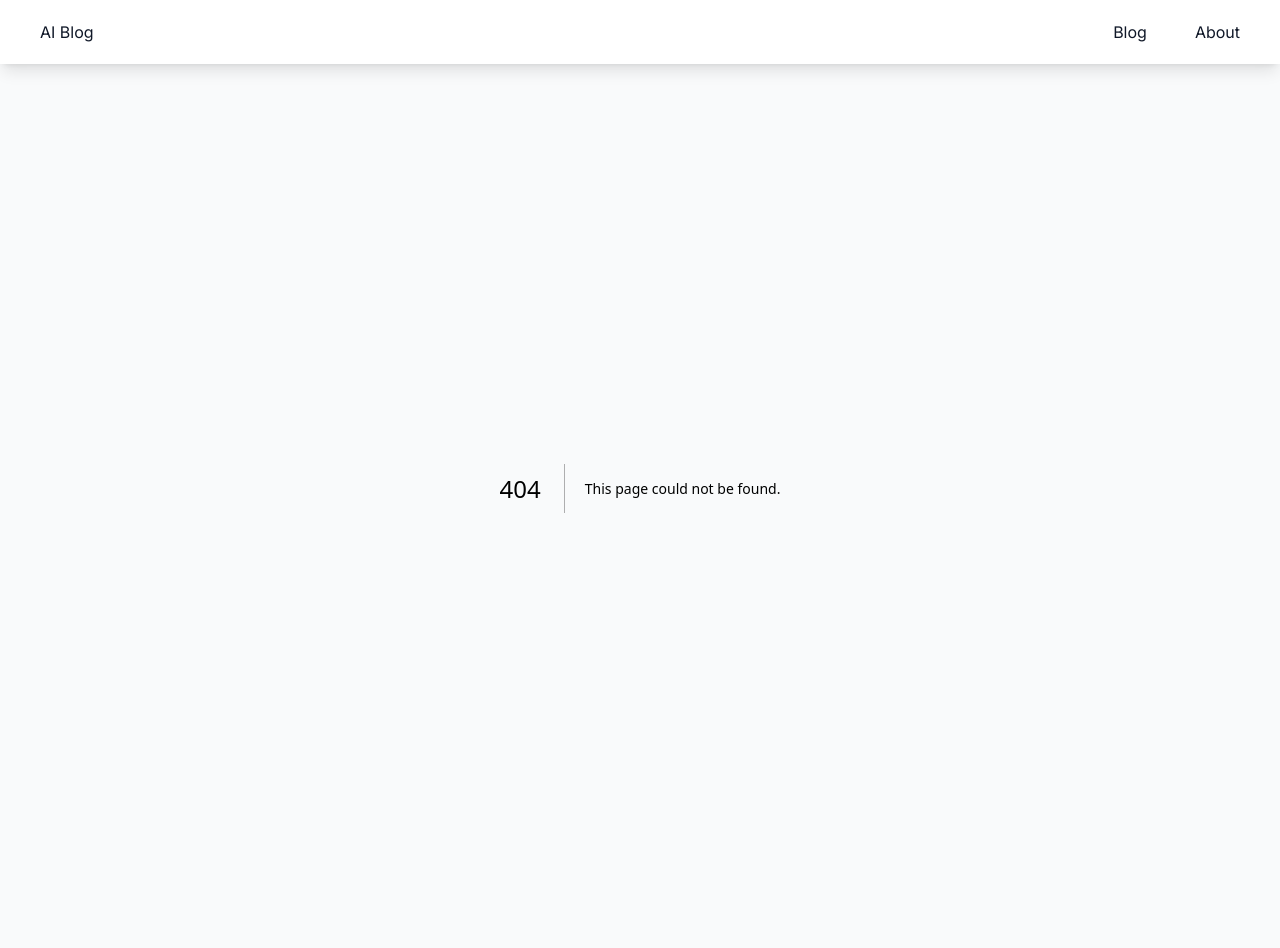
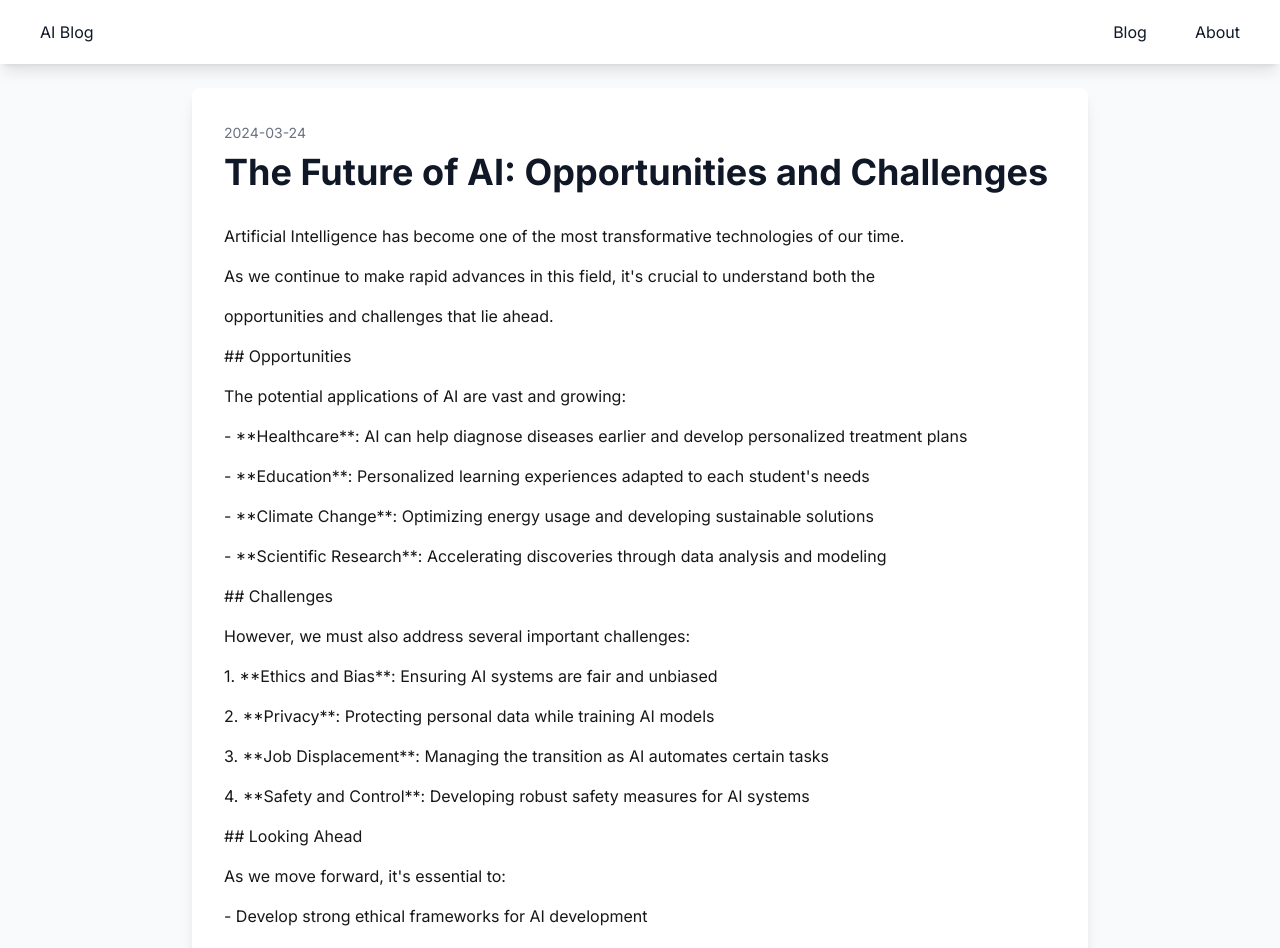
Before and after one commit to renzo-guarise/blog-renzo-guarise, a Next.js app: page /renzo-guarise/blog/ethics-in-ai in a window 1280 px wide. Before the commit this address had no page. Shown: the top 948 px of the page. Built offline with nearby package versions, Linux system fonts and the light colour scheme.

Commit message:
First commit

```diff
--- /dev/null
+++ b/src/app/about/page.tsx
@@ -0,0 +1,54 @@
+export default function About() {
+  return (
+    <div className="max-w-4xl mx-auto">
+      <h1 className="text-4xl font-bold text-gray-900 mb-8">About Me</h1>
+
+      <div className="bg-white rounded-lg shadow-lg overflow-hidden">
+        <div className="p-8">
+          <section className="prose lg:prose-xl">
+            <h2 className="text-2xl font-semibold text-gray-900 mb-4">
+              Welcome to My Corner of the Internet
+            </h2>
+            <p className="text-gray-600">
+              Hi! I'm [Your Name], a passionate explorer of artificial intelligence and its potential to transform our world.
+              Through this blog, I share my insights, learnings, and thoughts about the rapidly evolving field of AI.
+            </p>
+
+            <h3 className="text-xl font-semibold text-gray-900 mt-8 mb-4">
+              My Background
+            </h3>
+            <p className="text-gray-600">
+              [Add your background here - education, work experience, and what led you to be interested in AI]
+            </p>
+
+            <h3 className="text-xl font-semibold text-gray-900 mt-8 mb-4">
+              What I Write About
+            </h3>
+            <p className="text-gray-600">
+              On this blog, you'll find articles about:
+            </p>
+            <ul className="list-disc pl-6 text-gray-600">
+              <li>Latest developments in AI and machine learning</li>
+              <li>Practical applications of AI in various industries</li>
+              <li>Ethical considerations in AI development</li>
+              <li>Tutorials and guides for understanding AI concepts</li>
+              <li>Reviews of AI tools and technologies</li>
+            </ul>
+
+            <h3 className="text-xl font-semibold text-gray-900 mt-8 mb-4">
+              Connect With Me
+            </h3>
+            <p className="text-gray-600">
+              I love connecting with fellow AI enthusiasts! You can find me on:
+            </p>
+            <ul className="list-disc pl-6 text-gray-600">
+              <li>Twitter: [@YourHandle]</li>
+              <li>LinkedIn: [Your LinkedIn Profile]</li>
+              <li>GitHub: [Your GitHub Profile]</li>
+            </ul>
+          </section>
+        </div>
+      </div>
+    </div>
+  );
+}
--- /dev/null
+++ b/src/app/blog/[slug]/page.tsx
@@ -0,0 +1,69 @@
+type Props = {
+  params: {
+    slug: string;
+  };
+};
+
+export default function BlogPost({ params }: Props) {
+  // This would typically come from your CMS or database based on the slug
+  const post = {
+    title: "The Future of AI: Opportunities and Challenges",
+    date: "2024-03-24",
+    content: `
+      Artificial Intelligence has become one of the most transformative technologies of our time.
+      As we continue to make rapid advances in this field, it's crucial to understand both the
+      opportunities and challenges that lie ahead.
+
+      ## Opportunities
+
+      The potential applications of AI are vast and growing:
+
+      - **Healthcare**: AI can help diagnose diseases earlier and develop personalized treatment plans
+      - **Education**: Personalized learning experiences adapted to each student's needs
+      - **Climate Change**: Optimizing energy usage and developing sustainable solutions
+      - **Scientific Research**: Accelerating discoveries through data analysis and modeling
+
+      ## Challenges
+
+      However, we must also address several important challenges:
+
+      1. **Ethics and Bias**: Ensuring AI systems are fair and unbiased
+      2. **Privacy**: Protecting personal data while training AI models
+      3. **Job Displacement**: Managing the transition as AI automates certain tasks
+      4. **Safety and Control**: Developing robust safety measures for AI systems
+
+      ## Looking Ahead
+
+      As we move forward, it's essential to:
+
+      - Develop strong ethical frameworks for AI development
+      - Invest in AI education and training
+      - Foster collaboration between industry, academia, and government
+      - Ensure AI benefits all of society
+
+      The future of AI is both exciting and challenging. By working together and
+      approaching these challenges thoughtfully, we can help ensure that AI
+      development benefits humanity as a whole.
+    `,
+  };
+
+  return (
+    <div className="max-w-4xl mx-auto">
+      <article className="bg-white rounded-lg shadow-lg overflow-hidden">
+        <div className="p-8">
+          <time className="text-sm text-gray-500">{post.date}</time>
+          <h1 className="mt-2 text-4xl font-bold text-gray-900 mb-8">
+            {post.title}
+          </h1>
+          <div className="prose lg:prose-xl max-w-none">
+            {post.content.split('\n').map((paragraph, index) => (
+              <p key={index} className="mb-4">
+                {paragraph}
+              </p>
+            ))}
+          </div>
+        </div>
+      </article>
+    </div>
+  );
+}
--- /dev/null
+++ b/src/app/blog/page.tsx
@@ -0,0 +1,57 @@
+export default function Blog() {
+  // This would typically come from your CMS or database
+  const posts = [
+    {
+      id: 1,
+      title: "The Future of AI: Opportunities and Challenges",
+      excerpt: "Explore the latest developments in AI technology and their potential impact on society...",
+      date: "2024-03-24",
+      slug: "future-of-ai",
+    },
+    {
+      id: 2,
+      title: "Machine Learning Basics",
+      excerpt: "A beginner-friendly introduction to machine learning concepts...",
+      date: "2024-03-23",
+      slug: "machine-learning-basics",
+    },
+    {
+      id: 3,
+      title: "Ethics in AI Development",
+      excerpt: "Exploring the ethical considerations in AI development...",
+      date: "2024-03-22",
+      slug: "ethics-in-ai",
+    },
+    // Add more posts as needed
+  ];
+
+  return (
+    <div className="max-w-4xl mx-auto">
+      <h1 className="text-4xl font-bold text-gray-900 mb-8">Blog Posts</h1>
+
+      <div className="space-y-6">
+        {posts.map((post) => (
+          <article key={post.id} className="bg-white rounded-lg shadow-lg overflow-hidden">
+            <div className="p-8">
+              <time className="text-sm text-gray-500">{post.date}</time>
+              <h2 className="mt-2 text-2xl font-semibold text-gray-900">
+                {post.title}
+              </h2>
+              <p className="mt-3 text-gray-600">
+                {post.excerpt}
+              </p>
+              <div className="mt-4">
+                <a
+                  href={`/blog/${post.slug}`}
+                  className="text-blue-600 hover:text-blue-800 font-medium"
+                >
+                  Read more →
+                </a>
+              </div>
+            </div>
+          </article>
+        ))}
+      </div>
+    </div>
+  );
+}
```
